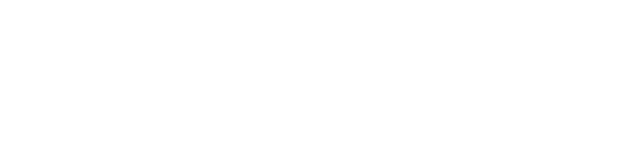
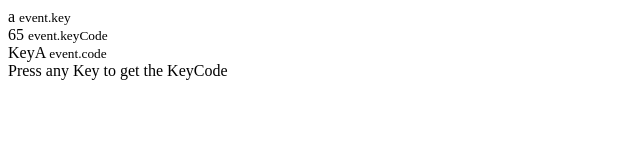
Before and after one commit to Andreas-Ziegler22/Event-Key-Codes, a plain HTML site: page index.html in a window 1280 px wide. Shown: the whole page, without its empty margins (0-640 px from the left). Drawn offline with Linux system fonts and the light colour scheme.

Commit message:
html div

```diff
--- a/index.html
+++ b/index.html
@@ -8,6 +8,21 @@
     <title>Event keyCodes</title>
   </head>
   <body>
+    <div id="insert">
+      <div class="key">
+        a
+        <small>event.key</small>
+      </div>
+      <div class="key">
+        65
+        <small>event.keyCode</small>
+      </div>
+      <div class="key">
+        KeyA
+        <small>event.code</small>
+      </div>
+      <div class="key">Press any Key to get the KeyCode</div>
+    </div>
     <script src="script.js"></script>
   </body>
 </html>
```
